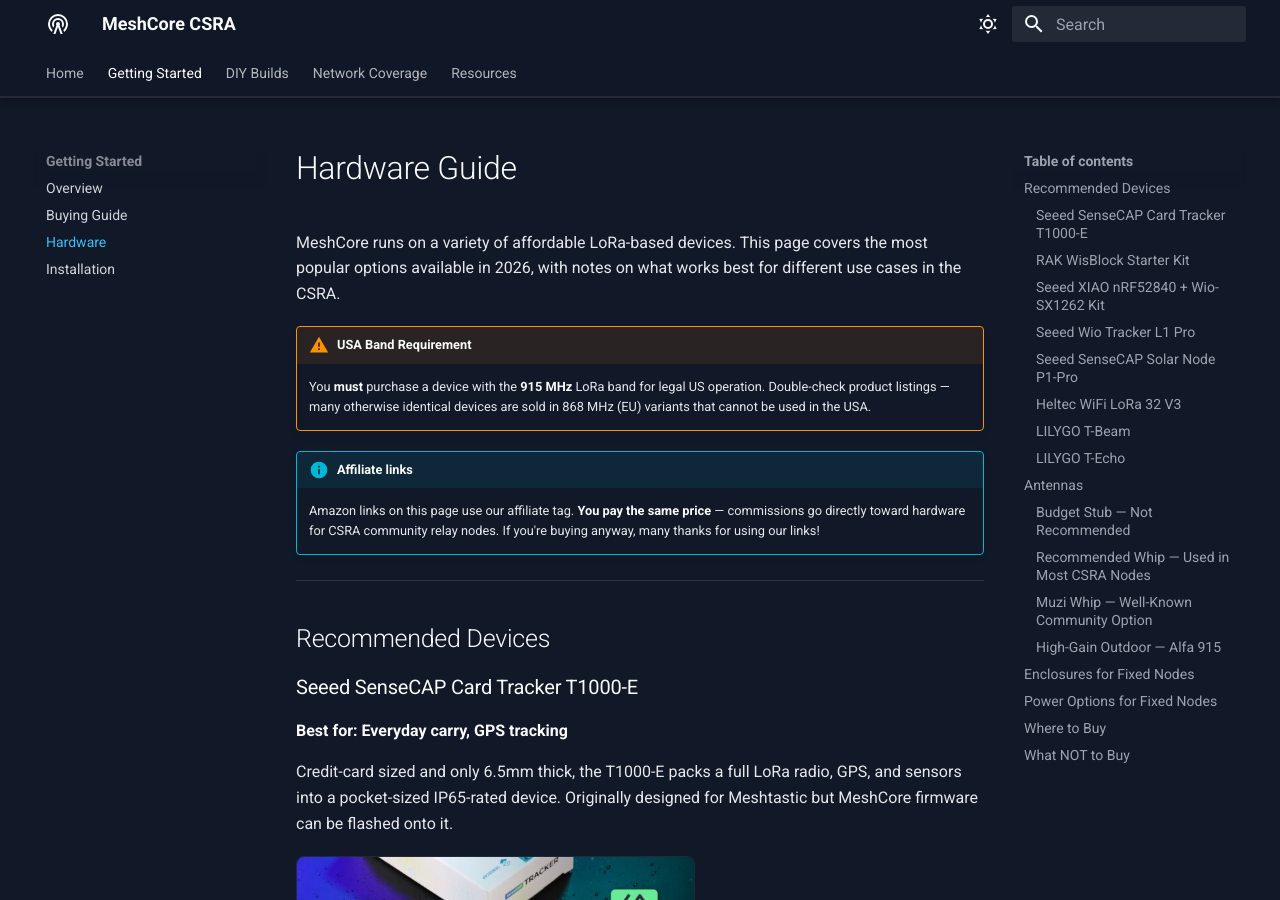
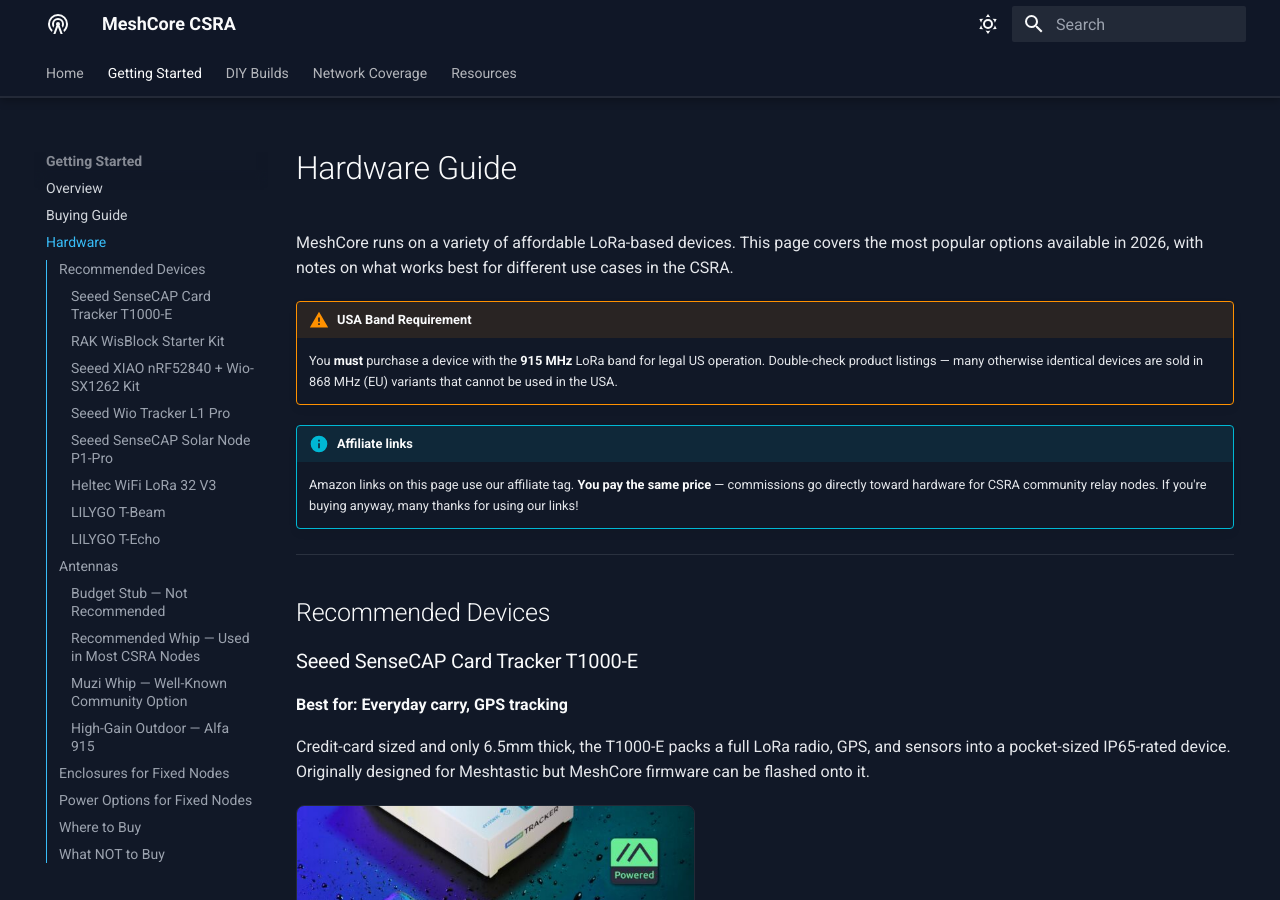
Before and after one commit to copelaje/csrameshcore, an MkDocs documentation site: the page built from docs/hardware.md, in a window 1280 px wide and 900 px high. Built offline with MkDocs 1.6.1 and Material for MkDocs 9.7.7, drawn with Linux system fonts in a browser that asks for light colours.

Commit message:
simplify navigation

```diff
--- a/mkdocs.yml
+++ b/mkdocs.yml
@@ -21,8 +21,8 @@
   features:
     - navigation.tabs
     - navigation.tabs.sticky
-    - navigation.sections
     - navigation.top
+    - toc.integrate
     - navigation.footer
     - search.highlight
     - search.share
```
